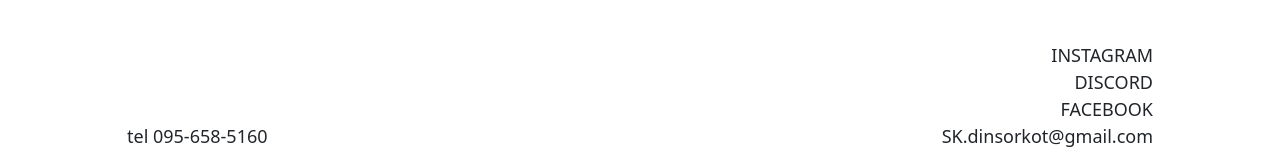
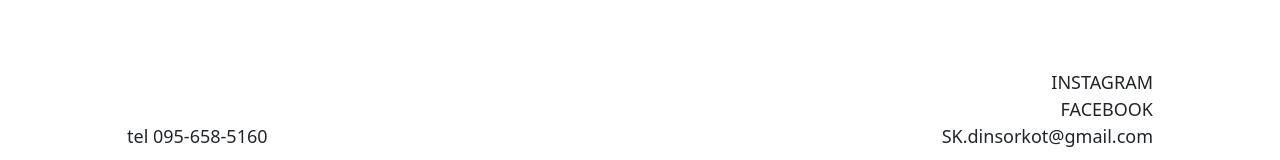
Before and after one commit to dinsorkot/Portfolio, a Vue app: page / in a window 1280 px wide. Shown: the part 3964-4124 px from the top of the page. Built offline with nearby package versions, Linux system fonts and the light colour scheme.

Commit message:
fix contact

```diff
--- a/src/components/portfolio.vue
+++ b/src/components/portfolio.vue
@@ -98,10 +98,9 @@ onBeforeUnmount(() => {
             <a>tel 095-658-5160</a>
         </div>
         <div class="box-contact">
-            <a>INSTAGRAM</a><br />
-            <a>DISCORD</a><br />
-            <a>FACEBOOK</a><br />
-            <a>SK.dinsorkot@gmail.com</a>
+            <a class=" text-decoration-none text-dark" href="https://www.instagram.com/_dinsorkot_/">INSTAGRAM</a><br />
+            <a class=" text-decoration-none text-dark" href="https://www.facebook.com/hotmailoom.kasemsuk">FACEBOOK</a><br />
+            <a class=" text-decoration-none text-dark" >SK.dinsorkot@gmail.com</a>
         </div>
 
     </div>
```
